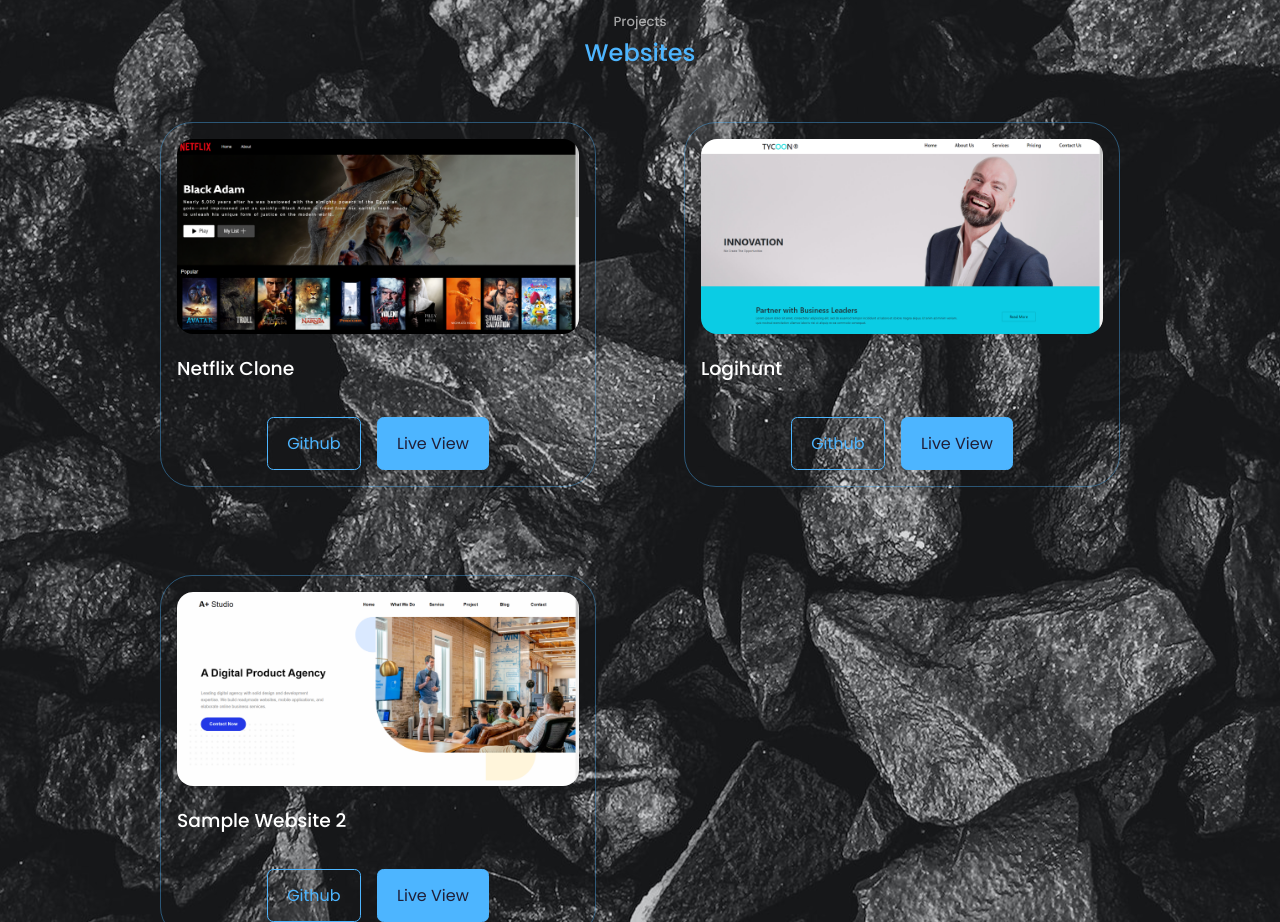
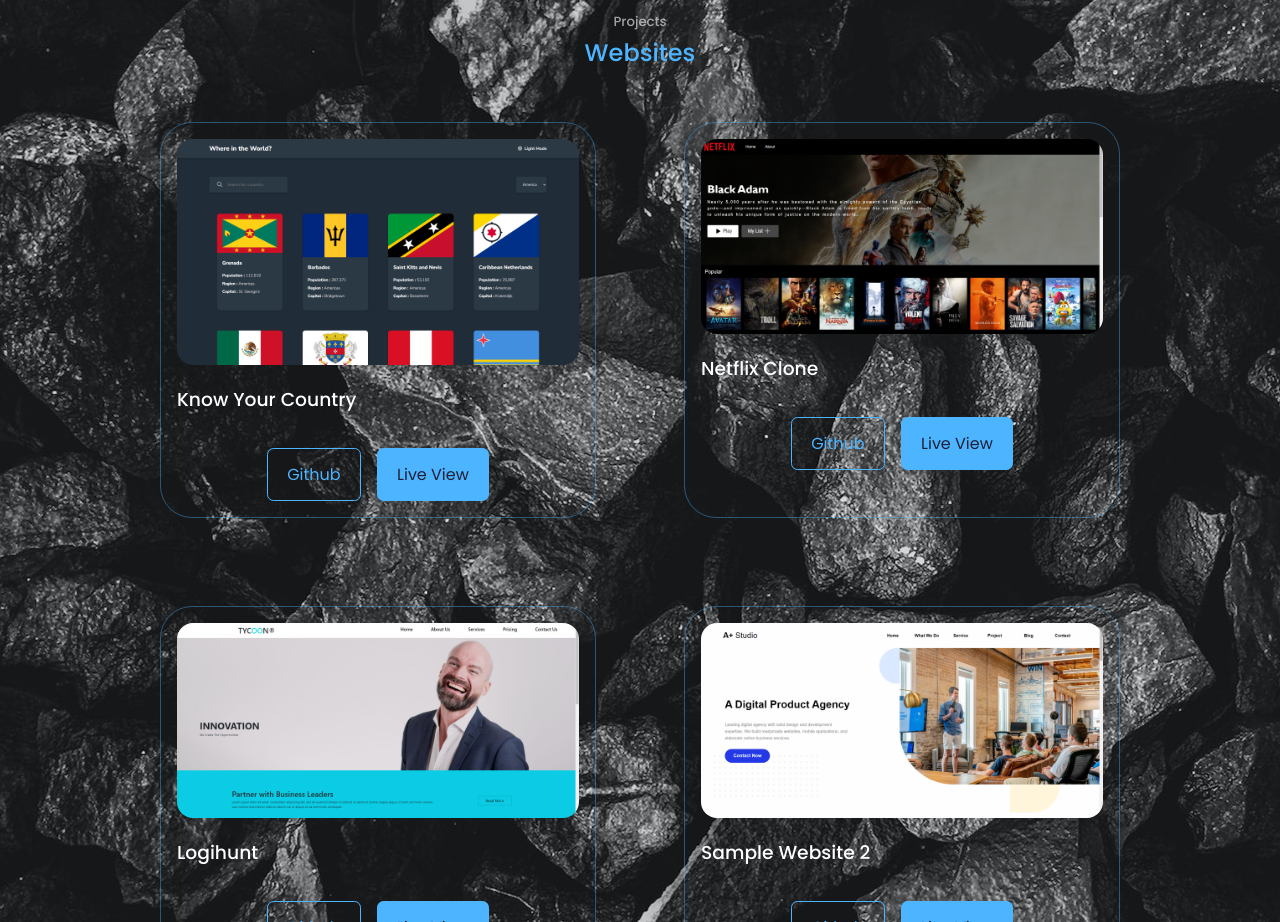
Before and after one commit to hsharma700/my-portfolio-2024, a React (Create React App) app: page / in a window 1280 px wide. Shown: the part 1440-2362 px from the top of the page. Built offline with nearby package versions, Linux system fonts and the light colour scheme; a web font is replaced by a local one.

Commit message:
Update Websites.jsx
know your country added

```diff
--- a/src/components/websites/Websites.jsx
+++ b/src/components/websites/Websites.jsx
@@ -2,11 +2,20 @@
 import "./websites.scss";
 import {motion,useInView} from "framer-motion";
 
+import Website1 from "../../assets/knowyourcountry.png"
 import Website2 from "../../assets/portfolio2.png"
 import Website3 from "../../assets/portfolio3.png"
 import Website4 from "../../assets/portfolio4.png"
 
+
 const websitesData = [
+  {
+    id:1,
+    image:Website1,
+    title:'Know Your Country',
+
+    live:'https://knowurcountry.netlify.app/'
+  },
 
 {
   id:2,
```
